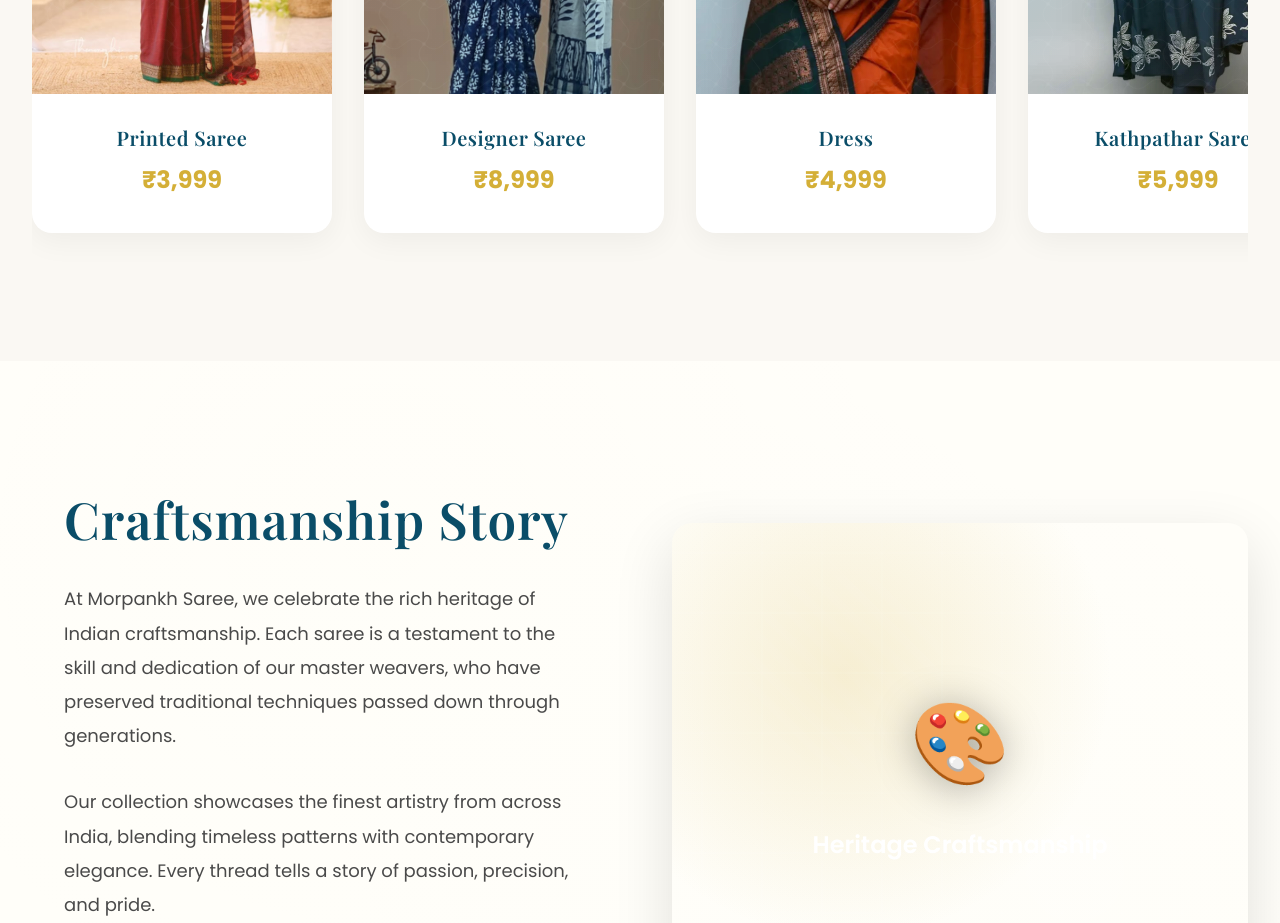
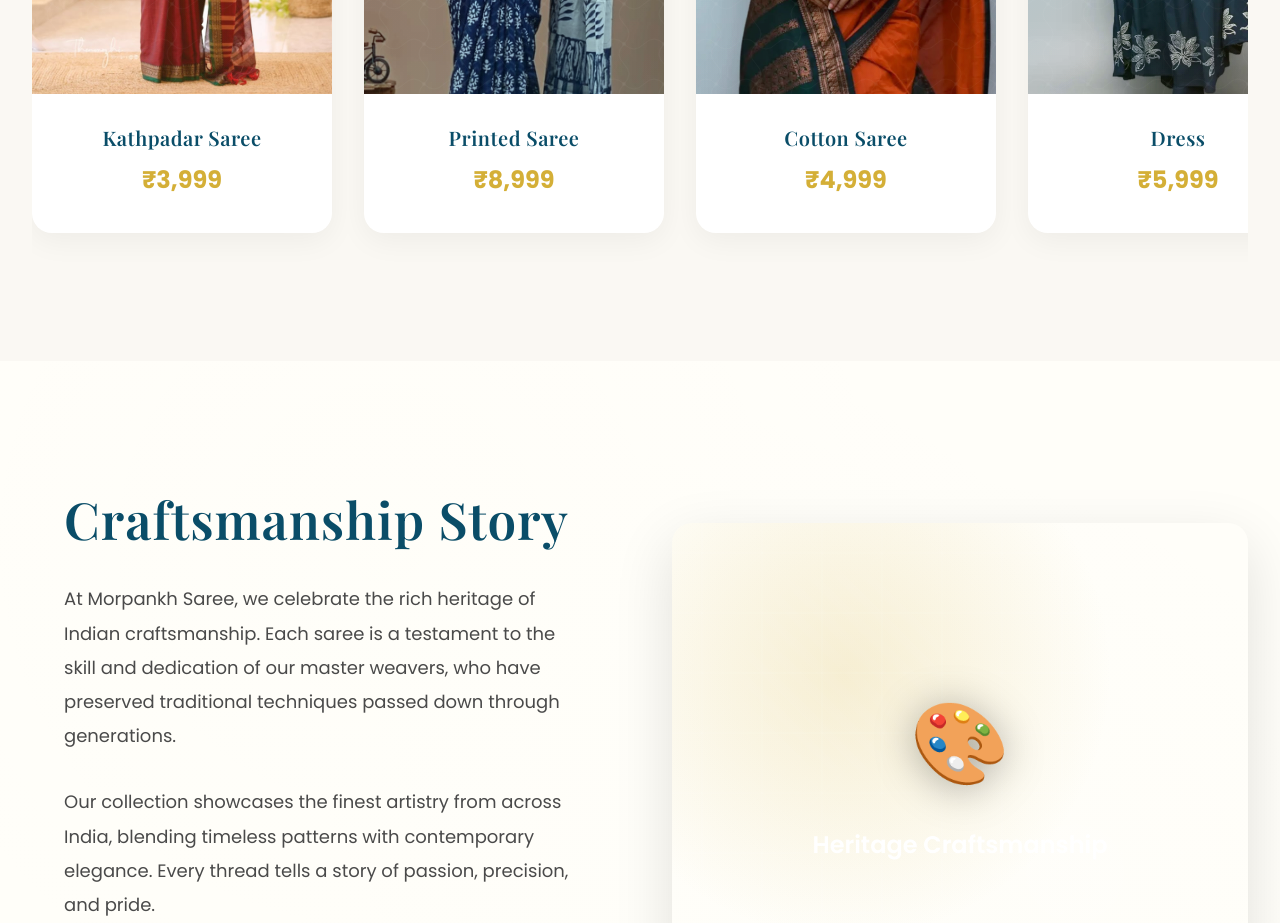
Before and after one commit to DualSparkStudio/118_LandingPage-Morpankh-Saree-, a React (Vite) app: page / in a window 1280 px wide. Shown: the part 3600-4523 px from the top of the page. Built offline with nearby package versions, Linux system fonts and the light colour scheme.

Commit message:
Swap product names in BestSellers component to correct inconsistencies, enhancing clarity and presentation of offerings.

```diff
--- a/src/components/BestSellers.jsx
+++ b/src/components/BestSellers.jsx
@@ -6,42 +6,42 @@ import './BestSellers.css'
 const bestSellers = [
   {
     id: 1,
-    name: 'Printed Saree',
+    name: 'Kathpadar Saree',
     price: '₹3,999',
     image: '/images/printed-saree.png',
     gradient: 'linear-gradient(135deg, rgba(212, 175, 55, 0.15), rgba(245, 230, 211, 0.15))',
   },
   {
     id: 2,
-    name: 'Designer Saree',
+    name: 'Printed Saree',
     price: '₹8,999',
     image: '/images/designer-saree.png',
     gradient: 'linear-gradient(135deg, rgba(10, 77, 104, 0.15), rgba(5, 191, 219, 0.15))',
   },
   {
     id: 3,
-    name: 'Dress',
+    name: 'Cotton Saree',
     price: '₹4,999',
     image: '/images/dress.png',
     gradient: 'linear-gradient(135deg, rgba(8, 131, 149, 0.15), rgba(10, 77, 104, 0.15))',
   },
   {
     id: 4,
-    name: 'Kathpathar Saree',
+    name: 'Dress',
     price: '₹5,999',
     image: '/images/kathpathar-saree.png',
     gradient: 'linear-gradient(135deg, rgba(5, 191, 219, 0.15), rgba(212, 175, 55, 0.15))',
   },
   {
     id: 5,
-    name: 'Cotton Saree',
+    name: 'Designer Saree',
     price: '₹2,999',
     image: '/images/cotton-saree.png',
     gradient: 'linear-gradient(135deg, rgba(212, 175, 55, 0.15), rgba(10, 77, 104, 0.15))',
   },
   {
     id: 6,
-    name: 'Printed Saree',
+    name: 'Kathpadar Saree',
     price: '₹4,499',
     image: '/images/printed-saree.png',
     gradient: 'linear-gradient(135deg, rgba(8, 131, 149, 0.15), rgba(212, 175, 55, 0.15))',
```
